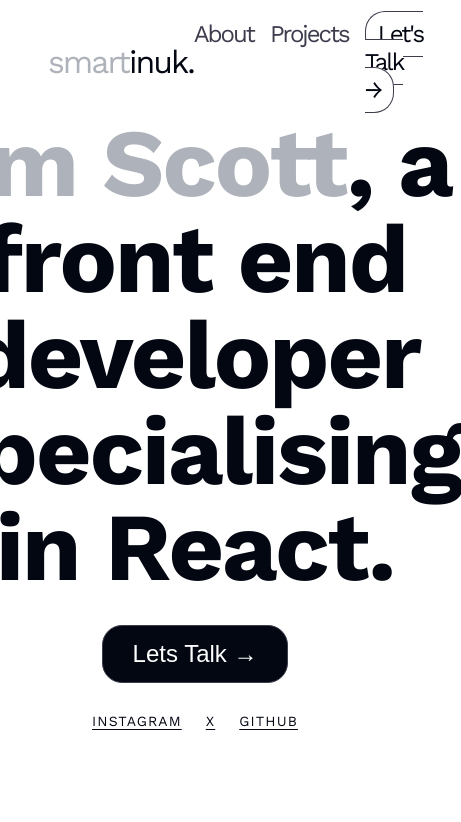
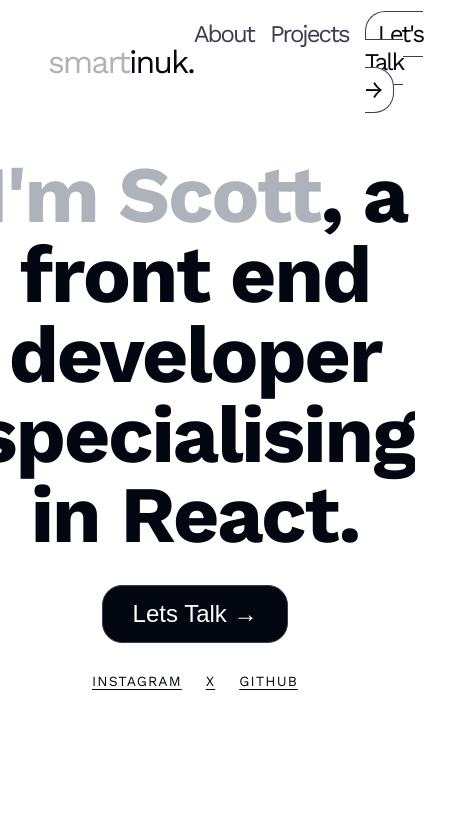
Before and after one commit to smartinuk88/fcc-rwd-personal-portfolio, a plain HTML site: page index.html in a window 390 px wide. Shown: the top 822 px of the page, 461 px wide, since content can reach past the window. Drawn offline with nearby package versions, Linux system fonts and the light colour scheme.

Commit message:
Improve responsiveness for mobiles with changes to font-size and fix to grid row size bug

```diff
--- a/styles.css
+++ b/styles.css
@@ -159,6 +159,7 @@ summary,
   align-content: center;
   text-align: center;
   padding: 0 4.8rem;
+  margin: 0 auto;
 }
 
 .welcome-heading {
@@ -208,6 +209,7 @@ summary,
 
 .projects-grid {
   display: grid;
+  grid-auto-rows: 1fr;
   grid-template-columns: repeat(auto-fit, minmax(320px, 1fr));
   gap: 4rem;
   width: 100%;
@@ -224,7 +226,7 @@ summary,
 .project-image {
   display: block;
   object-fit: cover;
-  height: 100%;
+  height: calc(100% - 6.8rem);
   width: 100%;
   border-radius: 20px;
   margin: auto;
@@ -261,3 +263,13 @@ summary,
   filter: blur(2px);
   opacity: 0.7;
 }
+
+@media (max-width: 44em) {
+  #welcome-section {
+    padding: 0 3.2rem;
+  }
+
+  .welcome-heading {
+    font-size: 8rem;
+  }
+}
```
